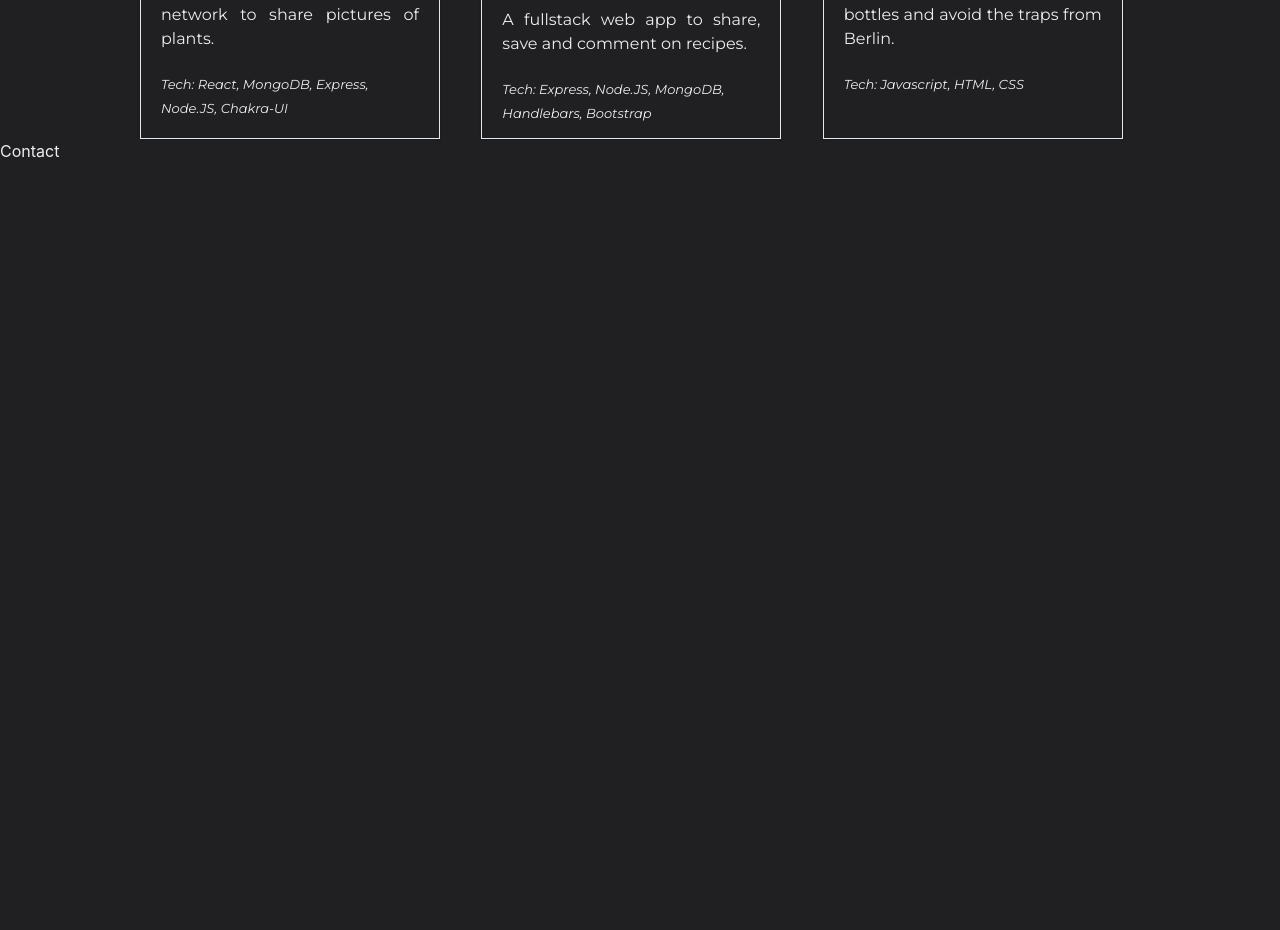
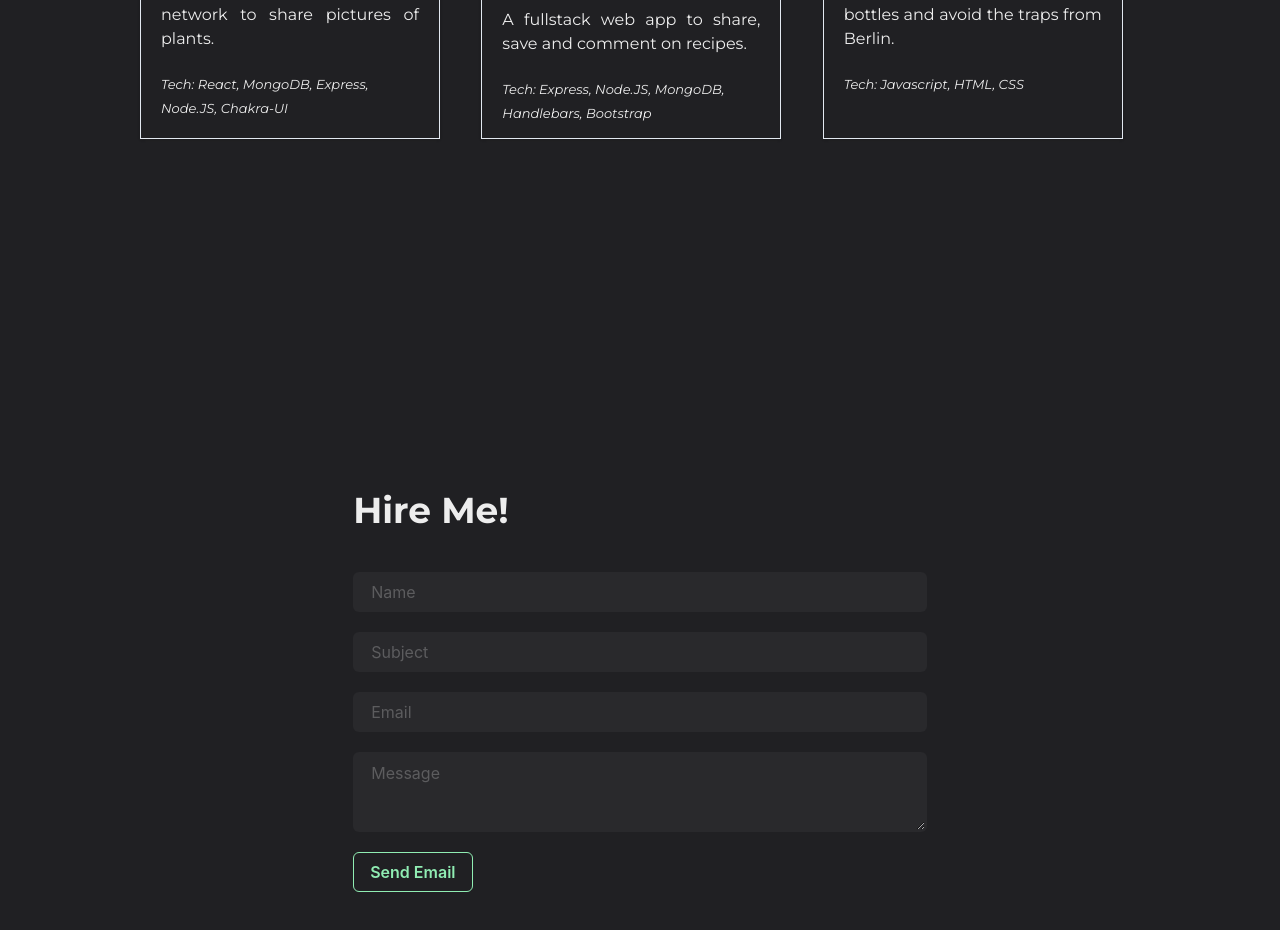
Before and after one commit to guilhermefill/personal-site, a React (Create React App) app: page / in a window 1280 px wide. Shown: the part 1700-2630 px from the top of the page. Built offline with nearby package versions, Linux system fonts and the light colour scheme.

Commit message:
emailjs 2

```diff
--- a/src/assets/data/projects.json
+++ b/src/assets/data/projects.json
@@ -1,5 +1,6 @@
 [
 	{
+		"id": "3",
 		"title": "Only Plants",
 		"description": "A fullstack web app social network to share pictures of plants.",
 		"image_url": "https://res.cloudinary.com/dgyotxrag/image/upload/v1654861802/Portfolio/Screenshot_2022-06-10_at_13.47.49_tp5ird.png",
@@ -7,6 +8,7 @@
 		"tech_stack": "React, MongoDB, Express, Node.JS, Chakra-UI"
 	},
 	{
+		"id": "2",
 		"title": "Grandma's Cookbook",
 		"description": "A fullstack web app to share, save and comment on recipes.",
 		"image_url": "https://res.cloudinary.com/dgyotxrag/image/upload/v1654861801/Portfolio/Screenshot_2022-06-10_at_13.48.21_xlcbma.png",
@@ -14,6 +16,7 @@
 		"tech_stack": "Express, Node.JS, MongoDB, Handlebars, Bootstrap"
 	},
 	{
+		"id": "1",
 		"title": "Berlin Streets",
 		"description": "2D game where you collect bottles and avoid the traps from Berlin.",
 		"image_url": "https://res.cloudinary.com/dgyotxrag/image/upload/v1654861804/Portfolio/Screenshot_2022-06-10_at_13.48.42_ldzfas.png",
--- a/src/components/Contact.jsx
+++ b/src/components/Contact.jsx
@@ -1,12 +1,69 @@
-import { Box } from '@chakra-ui/react';
+import { Button, Container, Heading, Input, Textarea } from '@chakra-ui/react';
 import React from 'react';
+import emailjs from '@emailjs/browser';
 
 const Contact = ({ id }) => {
+	const form = React.useRef();
+
+	const sendEmail = (e) => {
+		e.preventDefault();
+		console.log(form.current);
+		emailjs
+			.sendForm(
+				process.env.SERVICE_ID,
+				process.env.TEMPLATE_ID,
+				form.current,
+				process.env.PUBLIC_KEY
+			)
+			.then(
+				(result) => {
+					console.log(result.text);
+				},
+				(error) => {
+					console.log(error.text);
+				}
+			);
+	};
 	return (
 		<div id={id}>
-			<Box h="1000px">
-				<>Contact</>
-			</Box>
+			<Container mt={350} mb={250}>
+				<Heading fontFamily="Montserrat" mb={10}>
+					Hire Me!
+				</Heading>
+				<form ref={form} onSubmit={sendEmail}>
+					<Input
+						placeholder="Name"
+						variant="filled"
+						mb={5}
+						isRequired
+						name="from_name"
+					></Input>
+					<Input
+						placeholder="Subject"
+						variant="filled"
+						mb={5}
+						isRequired
+						name="subject"
+					></Input>
+					<Input
+						placeholder="Email"
+						variant="filled"
+						mb={5}
+						isRequired
+						name="reply_to_email"
+					></Input>
+					<Textarea
+						placeholder="Message"
+						variant="filled"
+						mb={5}
+						isRequired
+						name="message"
+					></Textarea>
+					<Button type="submit" variant="outline" mb={5} colorScheme="whatsapp">
+						Send Email
+					</Button>
+				</form>
+			</Container>
 		</div>
 	);
 };
--- a/src/components/Navbar.jsx
+++ b/src/components/Navbar.jsx
@@ -92,6 +92,7 @@ const Navbar = () => {
 					spy={true}
 					smooth={true}
 					duration={500}
+					offset={-150}
 				>
 					<Text
 						as="Button"
--- a/src/components/Projects.jsx
+++ b/src/components/Projects.jsx
@@ -4,7 +4,7 @@ import projects from '../assets/data/projects.json';
 
 const Projects = ({ id }) => {
 	const projectList = projects.map((project) => (
-		<GridItem w="100%">
+		<GridItem w="100%" key={project.id}>
 			<a href={project.link}>
 				<Box
 					w={300}
```
Also changed, not shown: 1 other file (tests, documents, lock files or other folders).
